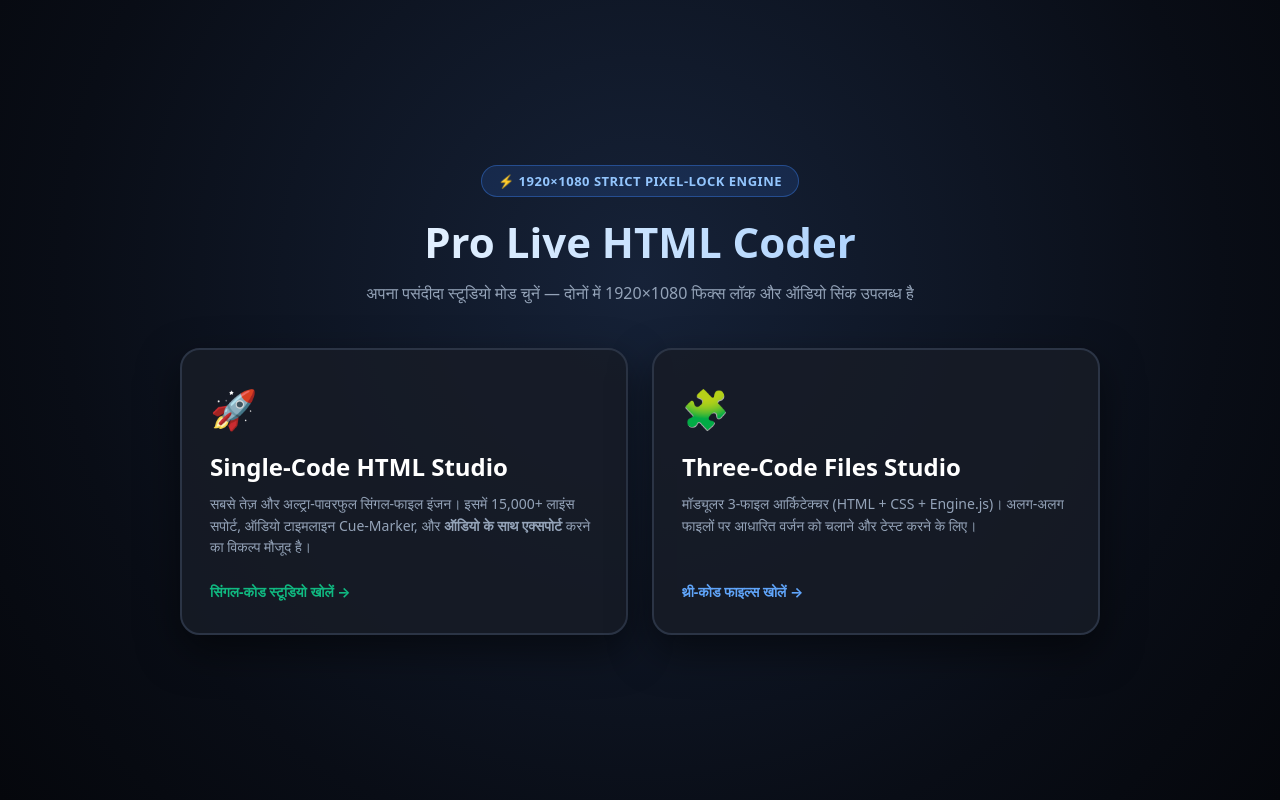
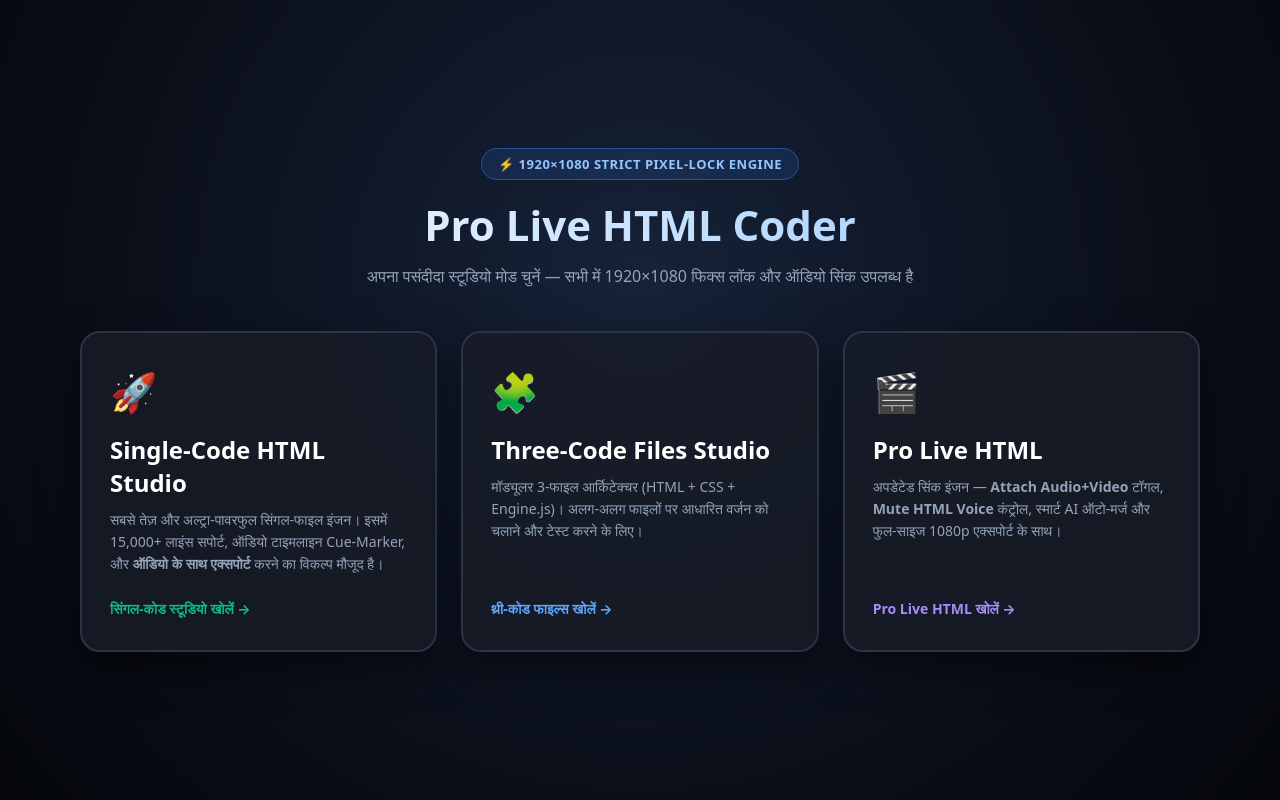
Before and after one commit to shivratanswami200-cmd/pro-live-coder-shiv, a plain HTML site: page index.html in a window 1280 px wide. Drawn offline with Linux system fonts and the light colour scheme.

Commit message:
Update index.html

```diff
--- a/index.html
+++ b/index.html
@@ -10,7 +10,7 @@
       font-family: system-ui, -apple-system, sans-serif;
       background: radial-gradient(circle at 50% 35%, #162238 0%, #090d16 70%, #05070c 100%);
       color: #f8fafc;
-      height: 100vh;
+      min-height: 100vh;
       display: flex;
       flex-direction: column;
       align-items: center;
@@ -18,7 +18,7 @@
       padding: 20px;
     }
     .hub-container {
-      max-width: 920px;
+      max-width: 1120px;
       width: 100%;
       text-align: center;
     }
@@ -49,7 +49,7 @@
     }
     .cards-grid {
       display: grid;
-      grid-template-columns: repeat(auto-fit, minmax(340px, 1fr));
+      grid-template-columns: repeat(auto-fit, minmax(300px, 1fr));
       gap: 24px;
     }
     .studio-btn {
@@ -75,6 +75,10 @@
     .studio-btn.multi:hover {
       border-color: #3b82f6;
       box-shadow: 0 20px 50px rgba(59, 130, 246, 0.2);
+    }
+    .studio-btn.pro-live:hover {
+      border-color: #8b5cf6;
+      box-shadow: 0 20px 50px rgba(139, 92, 246, 0.25);
     }
     .icon-box {
       font-size: 38px;
@@ -103,13 +107,16 @@
     .studio-btn.multi .launch-tag {
       color: #60a5fa;
     }
+    .studio-btn.pro-live .launch-tag {
+      color: #a78bfa;
+    }
   </style>
 </head>
 <body>
   <div class="hub-container">
     <div class="badge">⚡ 1920×1080 STRICT PIXEL-LOCK ENGINE</div>
     <h1>Pro Live HTML Coder</h1>
-    <p class="subtitle">अपना पसंदीदा स्टूडियो मोड चुनें — दोनों में 1920×1080 फिक्स लॉक और ऑडियो सिंक उपलब्ध है</p>
+    <p class="subtitle">अपना पसंदीदा स्टूडियो मोड चुनें — सभी में 1920×1080 फिक्स लॉक और ऑडियो सिंक उपलब्ध है</p>
 
     <div class="cards-grid">
       <!-- Button 1: Single-File Ultra Power Studio -->
@@ -135,6 +142,18 @@
         </div>
         <div class="launch-tag">थ्री-कोड फाइल्स खोलें →</div>
       </a>
+
+      <!-- Button 3: Pro Live HTML (Attach Audio+Video + Mute HTML Voice) -->
+      <a href="pro-live.html" class="studio-btn pro-live">
+        <div>
+          <div class="icon-box">🎬</div>
+          <div class="card-title">Pro Live HTML</div>
+          <div class="card-desc">
+            अपडेटेड सिंक इंजन — <b>Attach Audio+Video</b> टॉगल, <b>Mute HTML Voice</b> कंट्रोल, स्मार्ट AI ऑटो-मर्ज और फुल-साइज 1080p एक्सपोर्ट के साथ।
+          </div>
+        </div>
+        <div class="launch-tag">Pro Live HTML खोलें →</div>
+      </a>
     </div>
   </div>
 </body>
```
